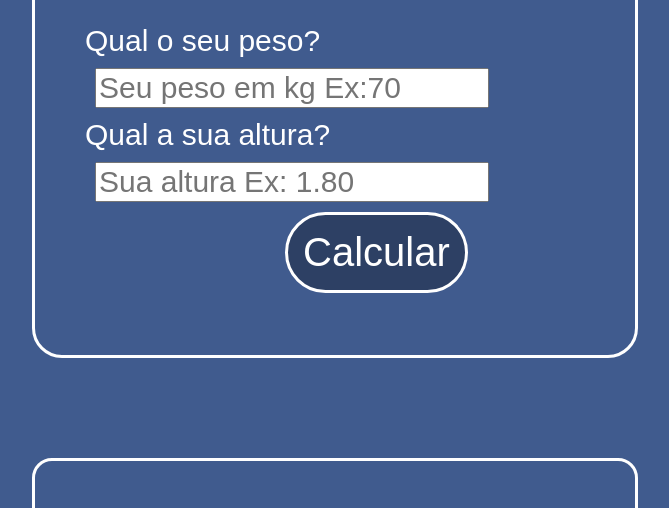
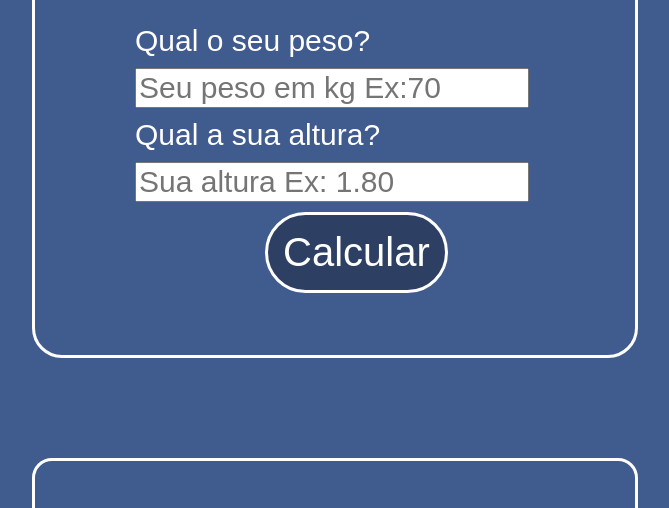
Before and after one commit to Kelzinha000/projetoIMC, a plain HTML site: page index.html in a window 1280 px wide. Shown: the part 256-764 px from the top of the page, without its empty margins (305-974 px from the left). Drawn offline with Linux system fonts and the light colour scheme; a web font is replaced by a local one.

Commit message:
Add files via upload

```diff
--- a/css/style.css
+++ b/css/style.css
@@ -27,11 +27,12 @@ body{
    font-family: 'Climate Crisis', sans-serif;
    font-family: 'Protest Riot', sans-serif;
 
+
 }
 .button{
     background-color: rgba(0, 0, 0, 0.296);
     font-size: 40px;
-    margin-left: 200px;
+    margin-left: 180px;
     border-radius: 50px;
     border: solid 3px  rgb(255, 255, 255);
     padding: 15px;
@@ -47,12 +48,15 @@ button:hover{
 .label{
     color: white;
     font-size: 30px;
+    margin-left: 50px;
 }
+
 .input{
     margin: 10px;
     margin-right: 10px;
     display: block; /*deixa o input um abaixo do outro */
    font-size: 30px;
+   margin-left: 50px;
 }
 
 #respostaIMC{
```
